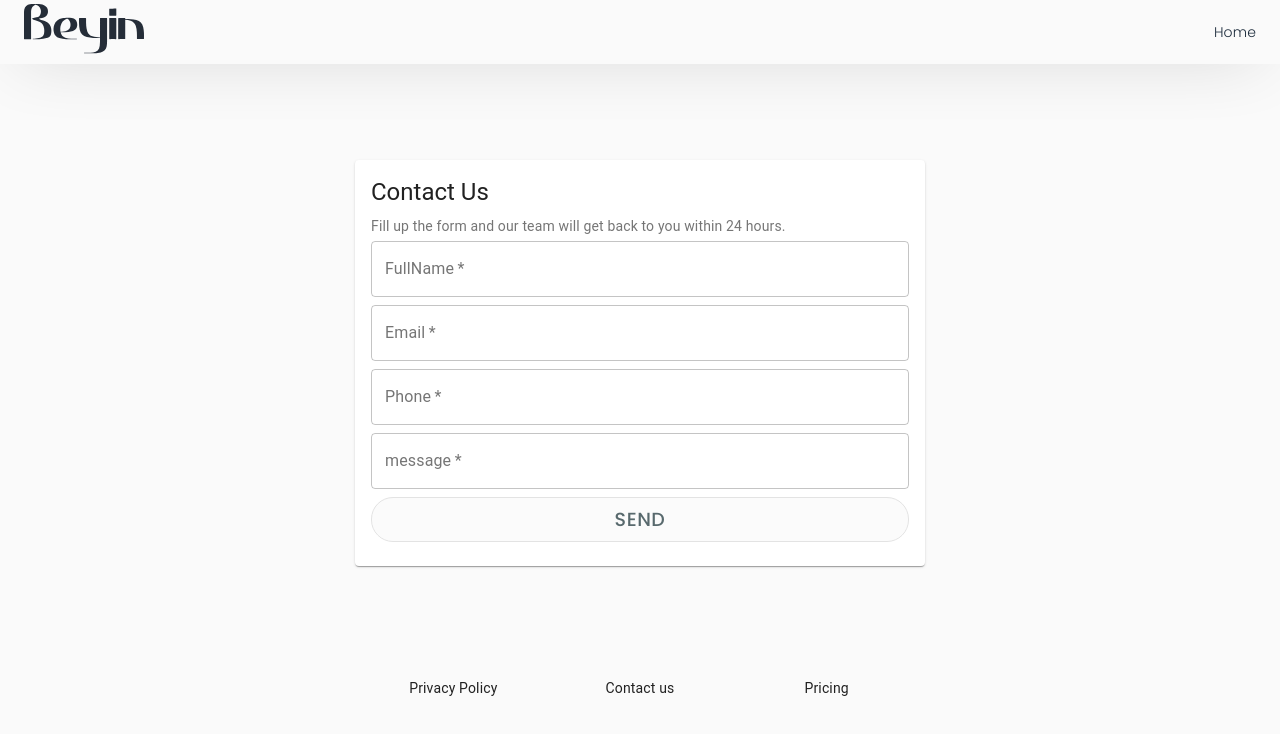
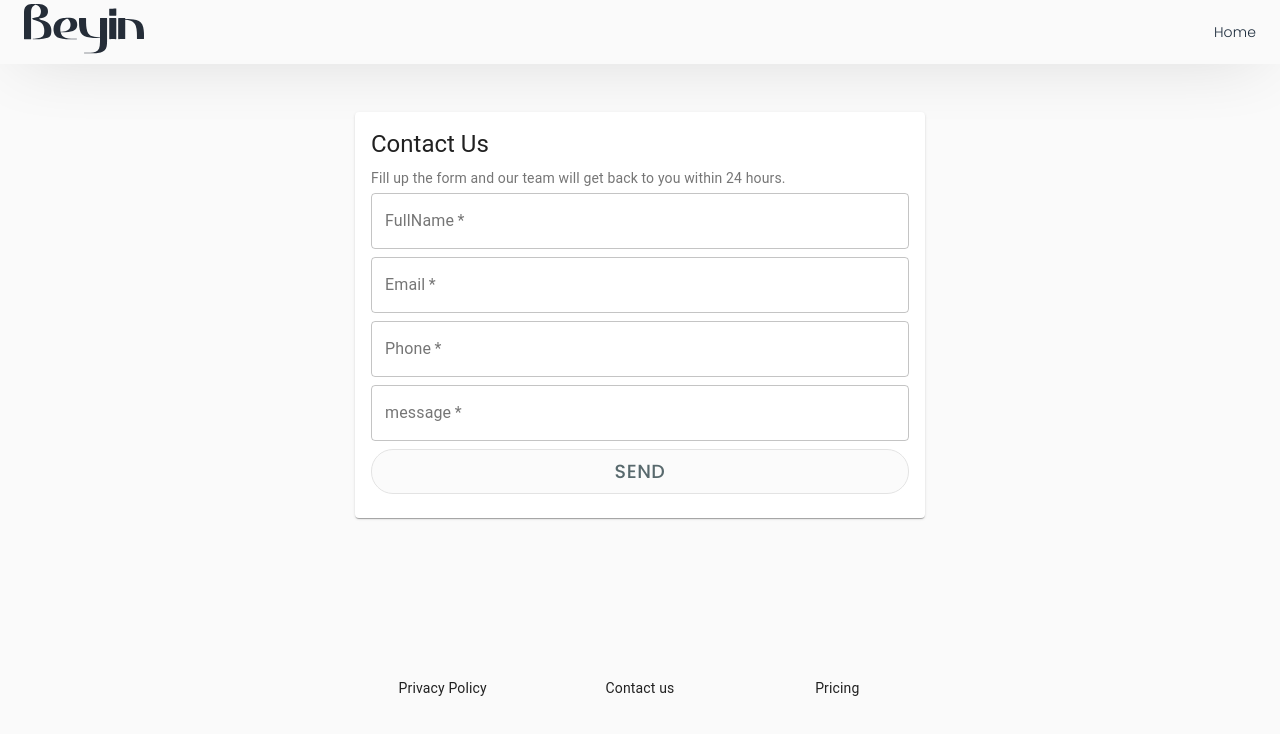
Before and after one commit to bitsbysalih/landing-page, a Next.js app: page /contact in a window 1280 px wide. Shown: the top 734 px of the page. Built offline with nearby package versions, Linux system fonts and the light colour scheme; a web font is replaced by a local one.

Commit message:
footer page contect

```diff
--- a/components/contact/FooterContact.jsx
+++ b/components/contact/FooterContact.jsx
@@ -9,7 +9,7 @@ import Logo from "../logo/Logo";
 
 const Footer = () => {
   return (
-    <Box style={{ margin: "7rem 1rem" }}>
+    <Box style={{ marginTop: "10rem" }}>
       <footer>
         <Container style={{ textAlign: "center" }}>
           <Grid container>
--- a/pages/contact.jsx
+++ b/pages/contact.jsx
@@ -27,7 +27,7 @@ export default function AutoGrid() {
   const [openDrawer, setOpenDrawer] = useState(false);
   const isMobile = useMediaQuery(theme.breakpoints.down("md"));
   return (
-    <div>
+    <Box>
       <Head>
         <title>Beyin Contact</title>
         <meta name="description" content="Beyin Digital Technology" />
@@ -78,24 +78,25 @@ export default function AutoGrid() {
           direction="row"
           justifyContent="space-evenly"
           alignItems="center"
+          className={style.box}
         >
-          <Grid item xs={6} lg={6} className={style.bgImage}>
+          <Grid item xs={6} className={style.bgImage}>
             {/* <Image src={Logo} alt="aa" /> */}
 
             <Image
               src={bgImage}
               alt="Beyin image"
               objectFit="cover"
-              quality={90}
+              quality={100}
             />
           </Grid>
-          <Grid item xs={6} lg={6}>
+          <Grid item xs={6}>
             <div className={style.form}>
               <ContactForm />
             </div>
           </Grid>
         </Grid>
       </Box>
-    </div>
+    </Box>
   );
 }
--- a/styles/Home.module.css
+++ b/styles/Home.module.css
@@ -1,12 +1,10 @@
 @import url("https://fonts.googleapis.com/css2?family=Comforter&family=Inter:wght@200;400;500;600;700;800;900&family=League+Spartan:wght@300;400;500;600&family=Neonderthaw&family=Poppins:wght@100;200;300;400;500&display=swap");
 
-/* .bgImage{
-  display: flex;
-  align-items: flex-start;
-  justify-content: flex-start;
+.box{
 
+position: fixed;
 
-} */
+}
 .icon {
   color: black;
 }
@@ -21,16 +19,14 @@
   text-decoration: none;
 }
 
+
 /* Extra small devices (phones, 600px and down) */
-@media only screen and (max-width: 1430px) {
+@media only screen and (max-width: 1440px) {
   .bgImage {
     display: none;
   }
+  .form {
+    margin: 3rem auto;
+  }
+
 }
-
-/* Small devices (portrait tablets and large phones, 600px and up) */
-@media only screen and (max-width: 1400px) {
-  .form {
-    margin: 6rem auto;
-  }
-}
```
